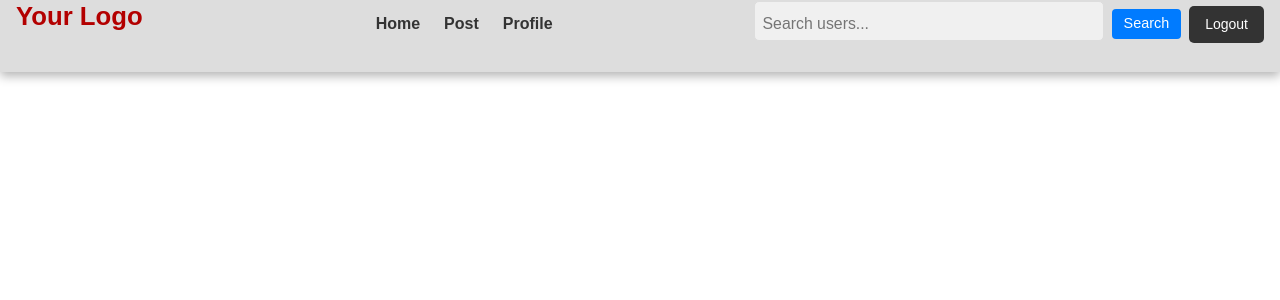
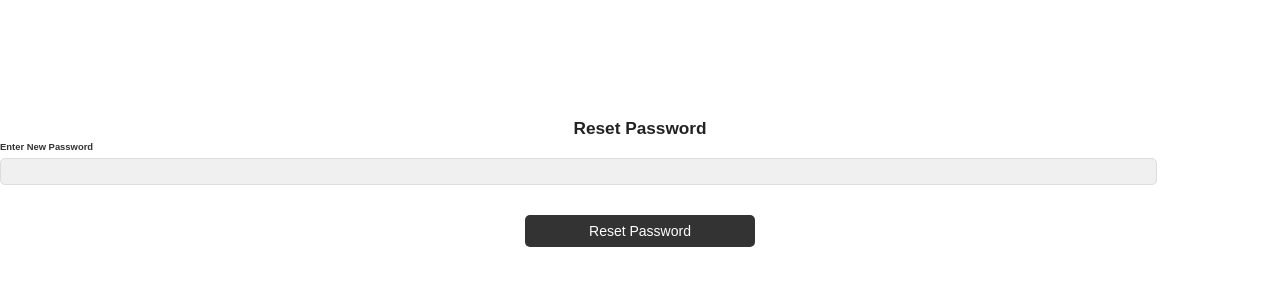
Before and after one commit to mahmoodalisha/My-Social-media, a React (Create React App) app in the folder frontend/: page /reset-password/1 in a window 1280 px wide. Shown: the top 300 px of the page. Built offline with nearby package versions, Linux system fonts and the light colour scheme.

Commit message:
added further tasks

```diff
--- a/frontend/src/App.js
+++ b/frontend/src/App.js
@@ -4,6 +4,8 @@ import { Provider } from "react-redux"; // Redux Provider
 import { AuthProvider } from "./context/AuthContext"; // Auth Context Provider
 import store from "./redux/store"; // Redux store
 import Login from "./components/Login";
+import ForgotPassword from "./components/ForgotPassword";
+import ResetPassword from "./components/ResetPassword";
 import Register from "./components/Register";
 import Home from "./pages/Home";
 import Post from "./pages/Post";
@@ -23,6 +25,8 @@ const App = () => {
               {/* Public Routes */}
               <Route path="/login" element={<Login />} />
               <Route path="/register" element={<Register />} />
+              <Route path="/forgot-password" element={<ForgotPassword />} />
+              <Route path="/reset-password/:token" element={<ResetPassword />} />
 
               {/* Protected Routes */}
               <Route
--- a/frontend/src/components/Navbar2.jsx
+++ b/frontend/src/components/Activities.jsx
@@ -2,7 +2,7 @@ import React, { useState, useEffect } from "react";
 import axios from "axios";
 import "../styles/Navbar2.css";
 
-const Navbar2 = () => {
+const Activities = () => {
   const [activeSection, setActiveSection] = useState("Friends");
   const [friends, setFriends] = useState([]);
   const [pendingRequests, setPendingRequests] = useState([]);
@@ -122,4 +122,4 @@ const Navbar2 = () => {
   );
 };
 
-export default Navbar2;
+export default Activities;
--- /dev/null
+++ b/frontend/src/components/ForgotPassword.jsx
@@ -0,0 +1,50 @@
+import React, { useState } from "react";
+import axios from "axios";
+import { useNavigate } from "react-router-dom";
+import "../styles/Register.css"; // Reusing the same styling
+
+const ForgotPassword = () => {
+  const [email, setEmail] = useState("");
+  const [message, setMessage] = useState("");
+  const [errorMessage, setErrorMessage] = useState("");
+  const navigate = useNavigate();
+
+  const handleSubmit = async (e) => {
+    e.preventDefault();
+    setErrorMessage("");
+    setMessage("");
+    try {
+      const response = await axios.post("http://localhost:5000/api/users/forgot-password", { email });
+      if (response.status === 200) {
+        setMessage("Password reset link sent! Check your email.");
+        setTimeout(() => navigate("/login"), 5000); // Redirect back to login after 5 seconds
+      }
+    } catch (error) {
+      console.error("Error sending reset email:", error);
+      setErrorMessage("An error occurred. Please try again.");
+    }
+  };
+
+  return (
+    <div className="register-container">
+      <h2>Forgot Password</h2>
+      <form onSubmit={handleSubmit}>
+        <div>
+          <label htmlFor="email">Enter your email</label>
+          <input
+            type="email"
+            id="email"
+            value={email}
+            onChange={(e) => setEmail(e.target.value)}
+            required
+          />
+        </div>
+        {errorMessage && <div>{errorMessage}</div>}
+        {message && <div style={{ color: "green" }}>{message}</div>}
+        <button type="submit">Send Reset Link</button>
+      </form>
+    </div>
+  );
+};
+
+export default ForgotPassword;
--- a/frontend/src/components/Layout.jsx
+++ b/frontend/src/components/Layout.jsx
@@ -1,4 +1,3 @@
-// src/components/Layout.jsx
 import React from "react";
 import { useLocation } from "react-router-dom";
 import Navbar from "./Navbar";
@@ -9,7 +8,12 @@ const Layout = ({ children }) => {
   return (
     <>
       {/* Conditionally render the Navbar based on the route */}
-      {location.pathname !== "/login" && location.pathname !== "/register" && <Navbar />}
+      {location.pathname !== "/login" &&
+        location.pathname !== "/register" &&
+        location.pathname !== "/forgot-password" &&
+        !location.pathname.startsWith("/reset-password") &&
+        <Navbar />}
+
       <div className="content" style={{ paddingTop: '60px' }}>
         {children} {/* Main content area */}
       </div>
--- a/frontend/src/components/Login.jsx
+++ b/frontend/src/components/Login.jsx
@@ -6,8 +6,7 @@ import { useNavigate } from "react-router-dom";
 import { useAuth } from "../context/AuthContext";
 import { useDispatch } from "react-redux";
 import { setUser } from "../redux/slices/authSlice";
-import "bootstrap/dist/css/bootstrap.min.css";
-import "../styles/Login.css";
+import "../styles/Register.css"; // Use the same styles for consistency
 
 const LoginSchema = Yup.object().shape({
   email: Yup.string().email("Invalid email").required("Required"),
@@ -18,19 +17,16 @@ const Login = () => {
   const navigate = useNavigate();
   const { login } = useAuth();
   const dispatch = useDispatch();
-  const [errorMessage, setErrorMessage] = useState(""); // State for error messages
+  const [errorMessage, setErrorMessage] = useState("");
 
   return (
-    <div className="container login-container mt-5">
-      <div className="row justify-content-center">
-        <div className="col-md-6">
-          <div className="card"> {/* Added card class */}
-            <h2 className="text-center">Login</h2>
+    <div className="register-container">
+      <h2>Login</h2>
       <Formik
         initialValues={{ email: "", password: "" }}
         validationSchema={LoginSchema}
         onSubmit={async (values) => {
-                setErrorMessage(""); // Reset error message on new submission
+          setErrorMessage("");
           try {
             const response = await axios.post(
               "http://localhost:5000/api/users/login",
@@ -38,8 +34,8 @@ const Login = () => {
             );
             if (response.status === 200) {
               const userData = response.data;
-                    login(userData); // Context API
-                    dispatch(setUser(userData)); // Redux
+              login(userData);
+              dispatch(setUser(userData));
               navigate("/home");
             }
           } catch (error) {
@@ -51,44 +47,28 @@ const Login = () => {
         {({ errors, touched }) => (
           <Form>
             <div>
-                    <label className="form-label">Email</label>
-                    <Field
-                      name="email"
-                      type="email"
-                      className="form-control"
-                    />
-                    {errors.email && touched.email && (
-                      <div className="text-danger">{errors.email}</div>
+              <label>Email</label>
+              <Field name="email" type="email" />
+              {errors.email && touched.email && <div>{errors.email}</div>}
+            </div>
+            <div>
+              <label>Password</label>
+              <Field name="password" type="password" />
+              {errors.password && touched.password && (
+                <div>{errors.password}</div>
               )}
             </div>
-                  <div>
-                    <label className="form-label">Password</label>
-                    <Field
-                      name="password"
-                      type="password"
-                      className="form-control"
-                    />
-                    {errors.password && touched.password && (
-                      <div className="text-danger">{errors.password}</div>
-                    )}
-                  </div>
-                  {errorMessage && (
-                    <div className="text-danger">{errorMessage}</div>
-                  )}
-                  <button type="submit" className="btn-primary">
-                    Login
-                  </button>
+            {errorMessage && <div>{errorMessage}</div>}
+            <button type="submit">Login</button>
           </Form>
         )}
       </Formik>
-          </div> {/* End of card */}
-
-          {/* Link to Register Page */}
-          <p className="text-center mt-3">
+      <p>
+        Forgot your password? <a href="/forgot-password">Reset here</a>
+      </p>
+      <p>
         New user? <a href="/register">Register here</a>
       </p>
-        </div>
-      </div>
     </div>
   );
 };
--- /dev/null
+++ b/frontend/src/components/ResetPassword.jsx
@@ -0,0 +1,63 @@
+// ResetPassword.jsx
+import React, { useState, useEffect } from "react";
+import axios from "axios";
+import { useNavigate, useParams } from "react-router-dom";
+
+const ResetPassword = () => {
+  const [newPassword, setNewPassword] = useState("");
+  const [errorMessage, setErrorMessage] = useState("");
+  const [message, setMessage] = useState("");
+  const { token } = useParams();
+  const navigate = useNavigate();
+
+  useEffect(() => {
+    // Optionally check if the token is valid here
+  }, [token]);
+
+  const handleSubmit = async (e) => {
+    e.preventDefault();
+    setErrorMessage("");
+    setMessage("");
+
+    try {
+      const response = await axios.post("http://localhost:5000/api/users/reset-password", { token, newPassword });
+      if (response.status === 200) {
+        setMessage("Your password has been successfully reset!");
+        setTimeout(() => navigate("/login"), 5000); // Redirect to login page after 5 seconds
+      }
+    } catch (error) {
+      console.error("Error resetting password:", error);
+      setErrorMessage("There was an error resetting your password.");
+    }
+  };
+
+  return (
+    <div className="container mt-5">
+      <div className="row justify-content-center">
+        <div className="col-md-6">
+          <div className="card">
+            <h2 className="text-center">Reset Password</h2>
+            <form onSubmit={handleSubmit}>
+              <div className="form-group">
+                <label htmlFor="newPassword">Enter New Password</label>
+                <input
+                  type="password"
+                  id="newPassword"
+                  className="form-control"
+                  value={newPassword}
+                  onChange={(e) => setNewPassword(e.target.value)}
+                  required
+                />
+              </div>
+              {errorMessage && <div className="text-danger">{errorMessage}</div>}
+              {message && <div className="text-success">{message}</div>}
+              <button type="submit" className="btn btn-primary mt-3">Reset Password</button>
+            </form>
+          </div>
+        </div>
+      </div>
+    </div>
+  );
+};
+
+export default ResetPassword;
--- a/frontend/src/pages/Profile.jsx
+++ b/frontend/src/pages/Profile.jsx
@@ -1,7 +1,7 @@
 import React, { useState, useEffect } from "react";
 import axios from "axios";
 import '../styles/Profile.css';
-import Navbar2 from '../components/Navbar2';
+import Activities from '../components/Activities';
 
 const Profile = () => {
   const [selectedFile, setSelectedFile] = useState(null);
@@ -146,7 +146,7 @@ const Profile = () => {
         )}
       </div>
     </div>
-    <Navbar2 />
+    <Activities />
     </div>
   );
 };
--- a/frontend/src/styles/Login.css
+++ b/frontend/src/styles/Login.css
@@ -1,16 +1,13 @@
-body {
-    background-color: #ffffff;
-    color: #333;
-}
-
 .login-container {
     max-width: 500px;
-    margin: 10px auto;
-    padding: 20px; /* Increased padding for better spacing */
-    background-color: #f9f9f9; /* Light background for better contrast */
+    margin: 50px auto; /* Consistent spacing with register container */
+    padding: 3px; /* Matches the register container padding */
+    background-color: #f9f9f9; /* Same light background for consistency */
     border-radius: 10px;
     box-shadow: 0 4px 8px rgba(0, 0, 0, 0.1);
     color: #333;
+    width: auto; /* Ensure container width is adjusted based on content */
+    height: auto;
 }
 
 .card {
@@ -18,46 +15,51 @@ body {
     background-color: #f9f9f9;
     color: #333;
     border: none;
+    padding: 5px;
 }
 
 h2 {
-    color: #222222; /* Slightly dark color */
+    color: #222222; /* Matches the register heading color */
     font-weight: bold;
-    margin-bottom: 30px; /* Adds space between the heading and form */
-    font-size: 2rem; /* Adjust size if needed */
+    margin-bottom: 10px; /* Consistent margin with register heading */
+    font-size: 2rem; /* Similar size for better legibility */
     text-align: center;
 }
 
 .form-control {
-    width: 100%; /* Ensure it takes full width */
-    max-width: 100%;
+    width: 100%; /* Uniform full width */
+    padding: 8px; /* Consistent padding with register inputs */
     box-sizing: border-box;
     border: 1px solid #ddd;
     border-radius: 5px;
     background-color: #f0f0f0;
     color: #333;
-    font-size: 1.1rem; /* Adjust font size for better legibility */
+    font-size: 1.1rem; /* Adjust font size to match design intent */
 }
 
 .form-control:focus {
     background-color: #e6e6e6;
-    border-color: #333;
+    border-color: #8b0c0c; /* Matches register focus style */
+    outline: none;
     box-shadow: none;
 }
 
 .form-label {
     display: block;
-    margin-bottom: 0.5rem;
+    margin-bottom: 3px; /* Align with register label styling */
     font-weight: bold;
     font-size: 1.1rem;
+    color: #333;
 }
 
 .btn-primary {
     background-color: #333;
     border-color: #333;
-    padding: 10px 20px;
+    padding: 8px; /* Same as the register submit button */
     font-size: 1.1rem;
     width: 100%;
+    border-radius: 5px;
+    color: #fff;
 }
 
 .btn-primary:hover {
@@ -67,6 +69,7 @@ h2 {
 
 a {
     color: #e60000;
+    text-decoration: none;
 }
 
 a:hover {
--- a/frontend/src/styles/Register.css
+++ b/frontend/src/styles/Register.css
@@ -16,6 +16,7 @@ h2 {
     font-weight: bold;
     text-align: center;
     margin-bottom: 10px; /* Reduced margin */
+    font-size: 2.4em;
 }
 
 label {
@@ -23,20 +24,20 @@ label {
     margin-bottom: 3px;
     display: block;
     color: #333;
-    font-size: 2.1em; /* Increased font size */
+    font-size: 1.5em; /* Increased font size */
 }
 
 input[type="text"],
 input[type="email"],
 input[type="password"] {
-    width: 100%;
+    width: 89%;
     padding: 8px; /* Reduced padding */
     margin: 3px 0 10px; /* Reduced margin */
     border: 1px solid #ddd;
     border-radius: 5px;
     background-color: #f0f0f0;
     color: #333;
-    font-size: 2.1em;
+    font-size: 1.3em;
 }
 
 input[type="text"]:focus,
@@ -58,7 +59,7 @@ div {
 
 /* Button styling */
 button[type="submit"] {
-    width: 100%;
+    width: 18%;
     padding: 8px; /* Reduced padding */
     background-color: #333;
     color: #fff;
@@ -66,5 +67,5 @@ button[type="submit"] {
     border-radius: 5px;
 }
 p {
-    font-size: 2.1em; /* Increased font size */
+    font-size: 1.2em; /* Increased font size */
 }
--- a/frontend/src/styles/Search.css
+++ b/frontend/src/styles/Search.css
@@ -4,9 +4,9 @@
     justify-content: center;
     align-items: center;
     height: 100vh;
-    background-color: black; /* Black background */
+    background-color: black;
     font-family: Arial, sans-serif;
-    color: white; /* White text to contrast with the black background */
+    color: white;
 }
 
 /* Style the form */
@@ -15,7 +15,7 @@
     padding: 30px;
     border-radius: 10px;
     box-shadow: 0 4px 6px rgba(0, 0, 0, 0.3);
-    width: 400px;
+    width: 200px;
     text-align: center;
 }
 
```
Lines whose indentation alone changed are shown as unchanged.
